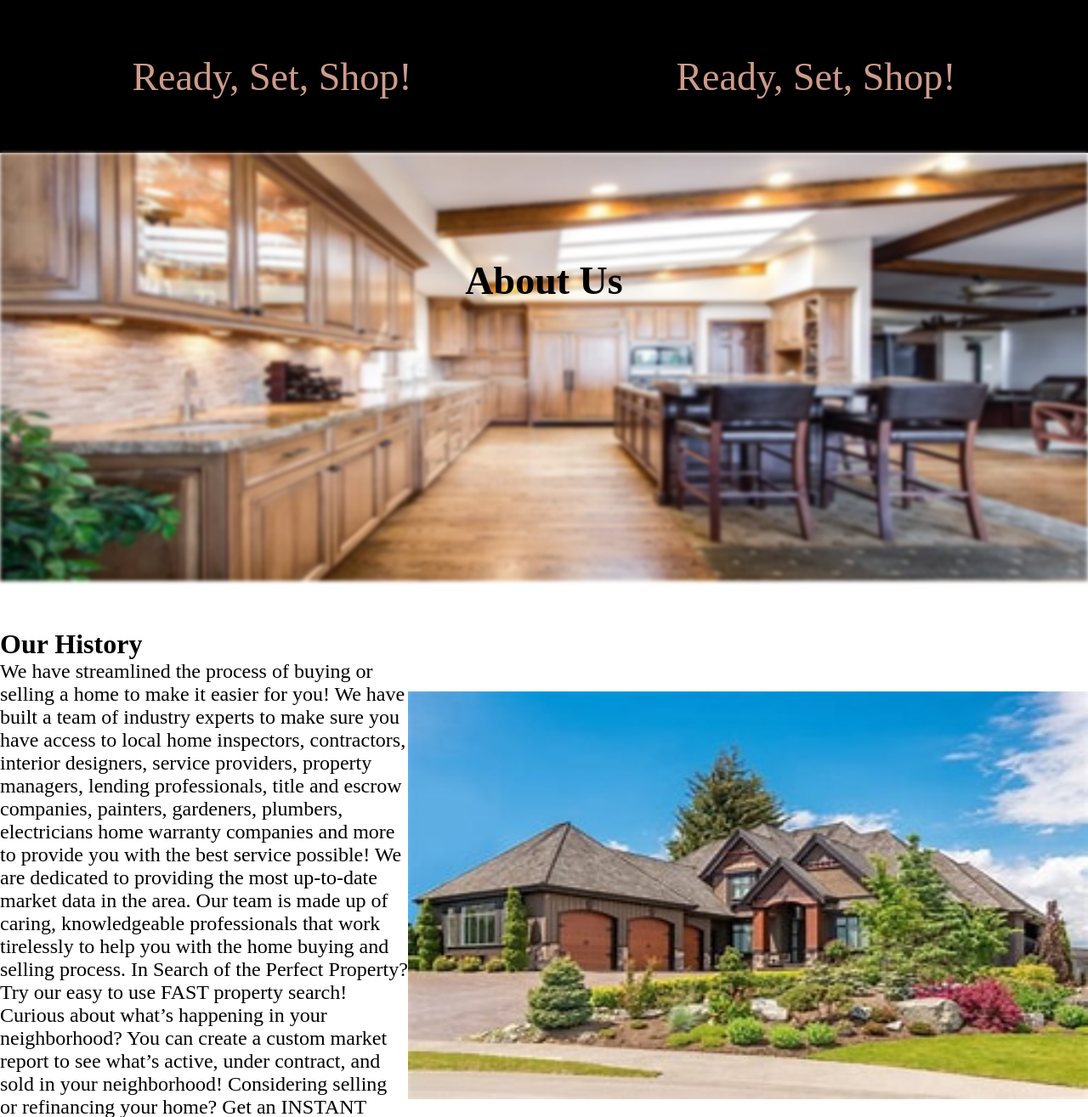
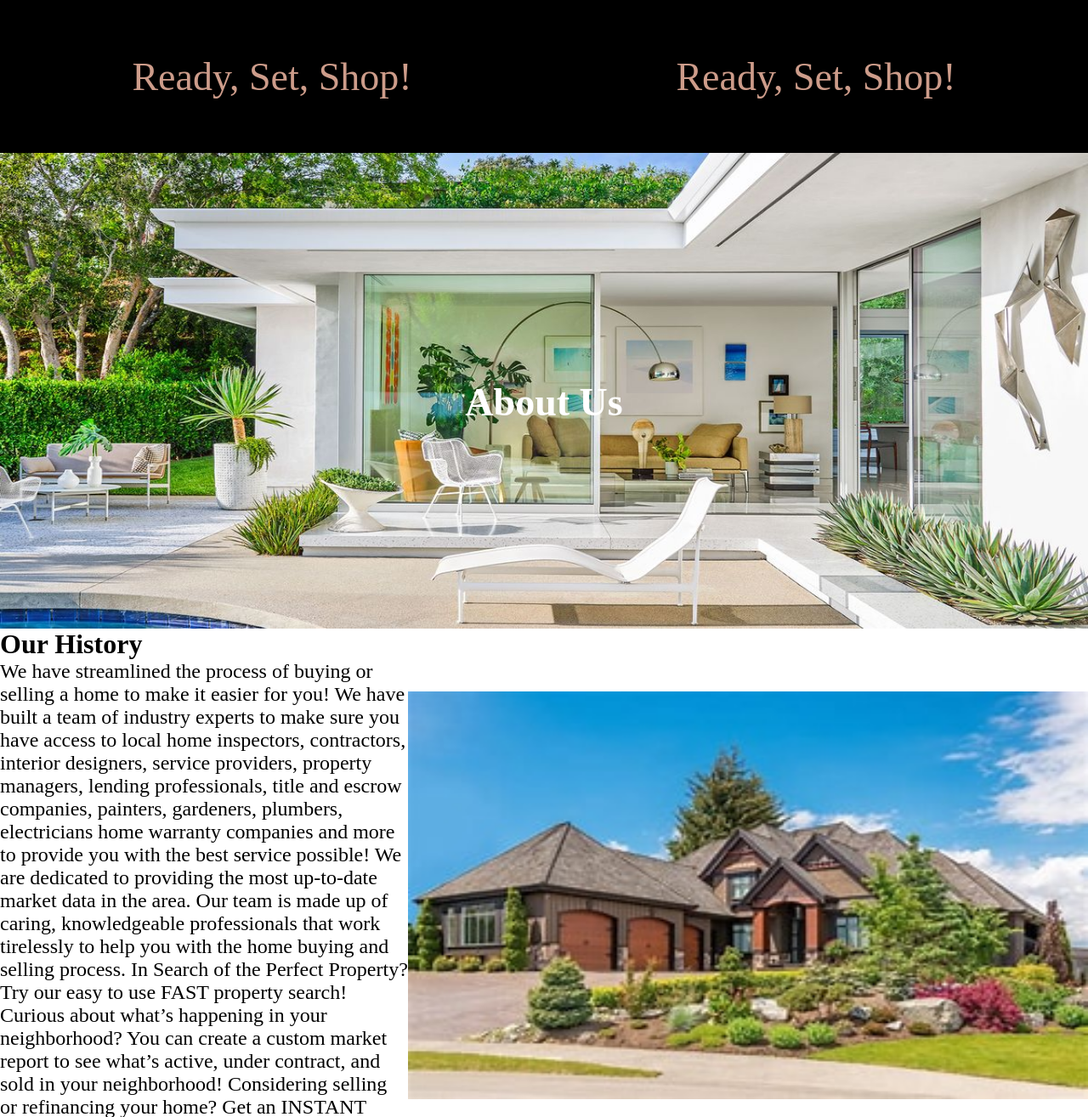
Before and after one commit to AliDreshaj12/Real-Estate, a PHP site: the page made by About Us.html in a window 1280 px wide; the page is wider, and only the part inside the window is pictured. Shown: the part 70-1385 px from the top of that part at 85% size. Run offline with PHP 8.4, Linux system fonts and the light colour scheme.

Commit message:
Update About us

```diff
--- a/About Us.css
+++ b/About Us.css
@@ -96,9 +96,8 @@
    }
    .hero{
     width: 100%;
-    height: 90%;
+    height: 100%;
     display: block;
-    filter: blur(2px);
    }
    .bgfoto{
     position: absolute;
@@ -114,8 +113,9 @@
 .bgfoto h1{
     display: flex;
    justify-content: center;
+   margin-top: 28%;
     font-size: 46px;
-   color:black;
+   color:#ffffff;
 
 }
 .bgfoto p{
@@ -329,11 +329,11 @@
     flex-direction: row;
     justify-content: space-evenly;
     align-items: center;
+}
 
-}
 .mark-1{
     width: 50em;
-    height: ;
+
 }
 .mark-1 p{
     font-size: 24px;
--- a/About Us.html
+++ b/About Us.html
@@ -28,7 +28,7 @@
         <div class="komenti2">Ready, Set, Shop!</div>
     </div>
     <div class="AA">
-        <img src="photos/img2.webp" alt="3" class="hero">
+        <img src="photos/Photo3.jpg" alt="3" class="hero">
     </div>
     <div class="bgfoto">
         <h1>About Us</h1>
```
Also changed, not shown: photos/Photo3.jpg (added).
